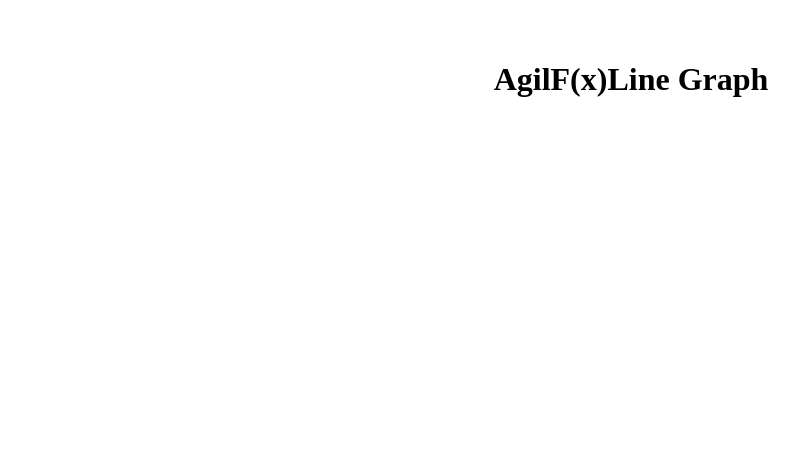
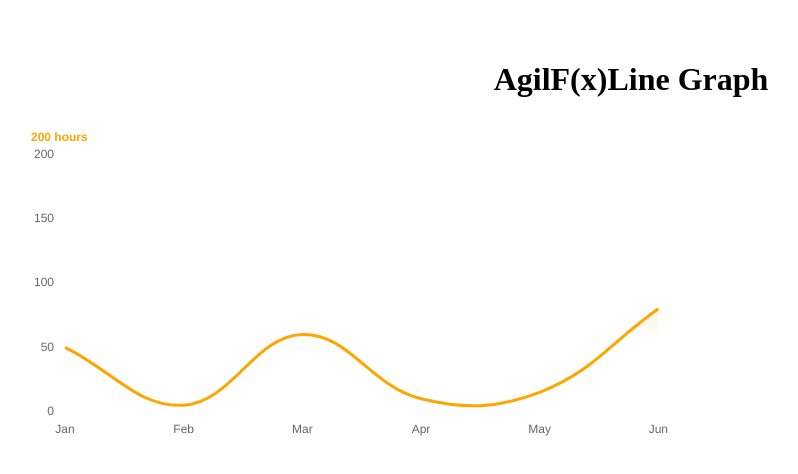
Before and after one commit to amarphule/line-chart, a React (Vite) app: page / in a window 1280 px wide. Shown: the top 474 px of the page, without its empty margins (9-807 px from the left). Built offline with nearby package versions, Linux system fonts and the light colour scheme.

Commit message:
line chart with title

```diff
--- a/package.json
+++ b/package.json
@@ -10,7 +10,9 @@
     "preview": "vite preview"
   },
   "dependencies": {
+    "chart.js": "^4.4.3",
     "react": "^18.3.1",
+    "react-chartjs-2": "^5.2.0",
     "react-dom": "^18.3.1"
   },
   "devDependencies": {
--- a/src/App.jsx
+++ b/src/App.jsx
@@ -1,9 +1,11 @@
 import "./App.css";
+import LineGraphs from "./components/LineGraphs";
 
 function App() {
   return (
     <>
       <h1>AgilF(x)Line Graph</h1>
+      <LineGraphs />
     </>
   );
 }
--- /dev/null
+++ b/src/components/LineGraphs.jsx
@@ -0,0 +1,72 @@
+/* eslint-disable no-unused-vars */
+import Chart from "chart.js/auto";
+
+import { Line } from "react-chartjs-2";
+
+const data = {
+  labels: ["Jan", "Feb", "Mar", "Apr", "May", "Jun"],
+  datasets: [
+    {
+      label: "200 hrs", // Hide dataset label
+      backgroundColor: (context) => {
+        const ctx = context.chart.ctx;
+        const gradient = ctx.createLinearGradient(0, 0, 0, 220);
+        gradient.addColorStop(0, "rgba(250,174,50,1)");
+        gradient.addColorStop(1, "rgba(250,174,50,0)");
+        return gradient;
+      },
+      borderColor: "rgb(255, 165, 0)",
+      data: [50, 5, 60, 10, 15, 80],
+      fill: true,
+      tension: 0.4,
+      pointRadius: 0,
+    },
+  ],
+};
+
+const options = {
+  plugins: {
+    legend: {
+      display: false,
+    },
+    title: {
+      display: true,
+      text: "200 hours",
+      align: "start",
+      color: "rgb(255, 165, 0)",
+    },
+  },
+  scales: {
+    x: {
+      grid: {
+        display: false,
+      },
+      border: {
+        display: false,
+      },
+    },
+    y: {
+      grid: {
+        display: false,
+      },
+      border: {
+        display: false,
+      },
+      ticks: {
+        stepSize: 50,
+      },
+      suggestedMax: 200,
+    },
+  },
+  maintainAspectRatio: false,
+};
+
+const LineGraphs = () => {
+  return (
+    <div style={{ width: "50vw", height: "40vh" }}>
+      <Line data={data} options={options} />
+    </div>
+  );
+};
+
+export default LineGraphs;
```
Also changed, not shown: 1 other file (tests, documents, lock files or other folders).
